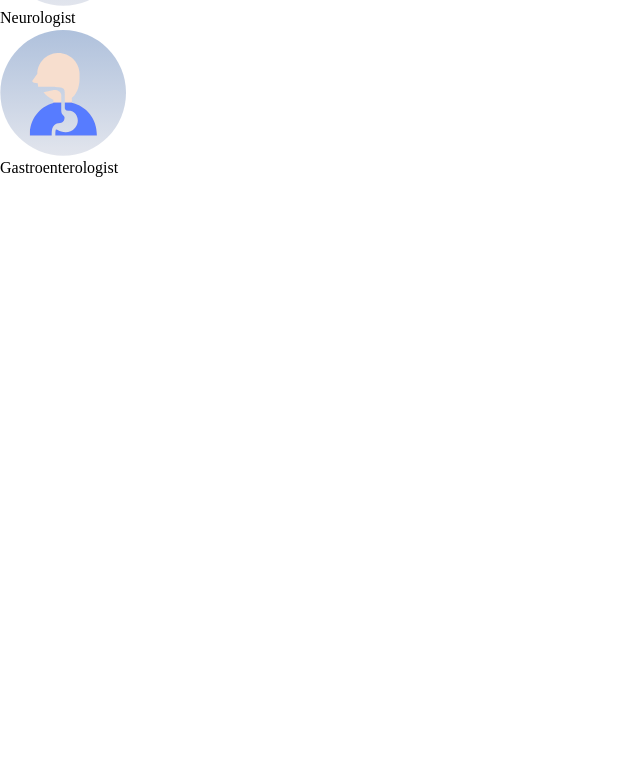
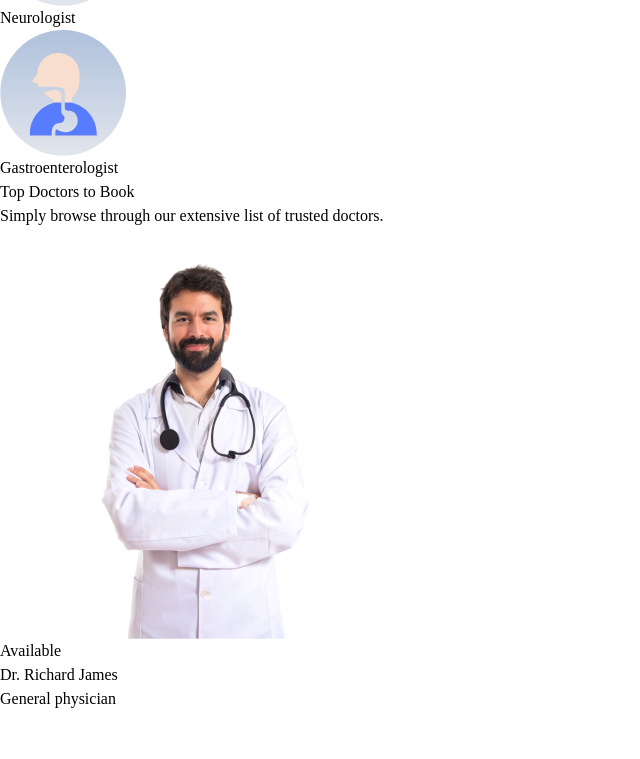
Before and after one commit to MahaOfcl14/Prescripto, a React app in the folder frontend/: page / in a window 1280 px wide. Shown: the part 2020-2779 px from the top of the page, without its empty margins (0-640 px from the left). Before the commit the page ends 2200 px from the top, so only its background shows below. Built offline with nearby package versions, Linux system fonts and the light colour scheme; the HTML template or start-up script is replaced by a standard one.

Commit message:
Top doctors UI completed

```diff
--- a/frontend/src/components/SpecialityMenu.jsx
+++ b/frontend/src/components/SpecialityMenu.jsx
@@ -1,29 +1,32 @@
-import React from 'react'
-import { specialityData } from '../assets/assets_frontend/assets'
-import { Link } from 'react-router-dom'
+import React from "react";
+import { specialityData } from "../assets/assets_frontend/assets";
+import { Link } from "react-router-dom";
 const SpecialityMenu = () => {
   return (
-    <div className='flex flex-col items-center gap-4 py-16 text-gray-800' id='speciality'>
-        <h1 className='text-3xl font-medium'>Find by Speciality
-        </h1>
-        <p className='sm:w-1/3 text-center text-sm'>Simply browse through our extensive list of trusted doctors, schedule your appointment hassle-free.
-
+    <div
+      className="flex flex-col items-center gap-4 py-16 text-gray-800"
+      id="speciality"
+    >
+      <h1 className="text-3xl font-medium">Find by Speciality</h1>
+      <p className="sm:w-1/3 text-center text-sm">
+        Simply browse through our extensive list of trusted doctors, schedule
+        your appointment hassle-free.
       </p>
-<div className='flex sm:justify-center gap-4 pt-5 w-full overflow-scroll'>
-    {specialityData.map((items,index)=>(
-       <Link className='flex flex-col items-center text-xs cursor-pointer flex-shrink-0 hover:translate-y-[-10px] transition-all duration-500 ' key={index} to={`/doctors/${items.speciality}`}>
-        <img className='w-16 sm:w-24 mb-2' src={items.image} alt="" />
+      <div className="flex sm:justify-center gap-4 pt-5 w-full overflow-scroll">
+        {specialityData.map((items, index) => (
+          <Link
+            onClick={() => scrollTo(0, 0)}
+            className="flex flex-col items-center text-xs cursor-pointer flex-shrink-0 hover:translate-y-[-10px] transition-all duration-500 "
+            key={index}
+            to={`/doctors/${items.speciality}`}
+          >
+            <img className="w-16 sm:w-24 mb-2" src={items.image} alt="" />
             <p>{items.speciality}</p>
-
-
-
           </Link>
-
         ))}
-
       </div>
     </div>
-  )
-}
+  );
+};
 
-export default SpecialityMenu
+export default SpecialityMenu;
--- /dev/null
+++ b/frontend/src/components/TopDoctors.jsx
@@ -0,0 +1,31 @@
+import React from 'react'
+import { doctors } from '../assets/assets_frontend/assets'
+import { useNavigate } from 'react-router-dom';
+
+const TopDoctors = () => {
+const navigate = useNavigate();
+  return (
+    <div className='flex flex-col items-center gap-4 my-16 text-gray-900 md:mx-10'>
+      <h1 className='text-3xl font-medium'>Top Doctors to Book</h1>
+      <p className='sm:w-1/3 text-center text-sm'>Simply browse through our extensive list of trusted doctors.</p>
+      <div className='w-full grid grid-cols-[repeat(auto-fill,minmax(200px,1fr))] gap-4 pt-5 gap-y-6 px-3 sm:px-0'>
+      {doctors.slice(0, 10).map((item, index) => (
+          <div onClick={()=>navigate(`/appointment/${item._id}`)} className='border border-blue-200 rounded-xl overflow-hidden cursor-pointer hover:translate-y-[-10px] transition-all duration-500' key={index}>
+            <img className='bg-blue-50 ' src={item.image} alt="" />
+            <div className='p-4'>
+              <div className='flex items-center gap-2 text-sm text-center text-green-500'>
+                <p className='w-2 h-2 bg-green-500 rounded-full'></p>
+                <p>Available</p>
+              </div>
+              <p className='text-gray-900 text-lg font-medium'>{item.name}</p>
+              <p className='text-gray-900 text-sm'>{item.speciality}</p>
+            </div>
+          </div>
+        ))}
+      </div>
+      <button className='bg-blue-50 text-gray-600 px-12 py-3 rounded-full mt-10  '>More</button>
+    </div>
+  );
+}
+
+export default TopDoctors
--- a/frontend/src/index.css
+++ b/frontend/src/index.css
@@ -1,4 +1,6 @@
 @import "tailwindcss";
+
+
 
 .active hr{
     @apply block
--- a/frontend/src/pages/Home.jsx
+++ b/frontend/src/pages/Home.jsx
@@ -1,12 +1,14 @@
 import React from 'react'
 import Header from '../components/Header'
 import SpecialityMenu from '../components/SpecialityMenu'
+import TopDoctors from '../components/TopDoctors'
 
 const Home = () => {
   return (
     <div>
         <Header/>
         <SpecialityMenu/>
+        <TopDoctors/>
     </div>
   )
 }
```
Lines whose indentation alone changed are shown as unchanged.
